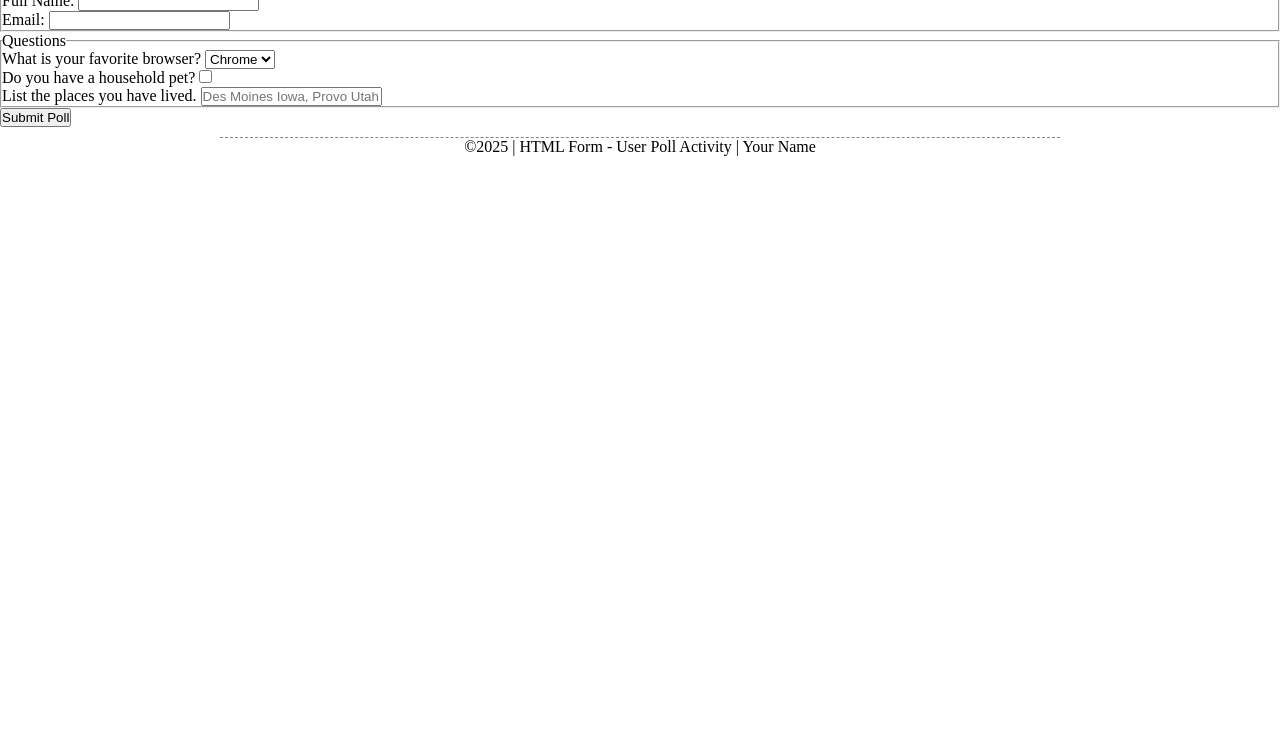
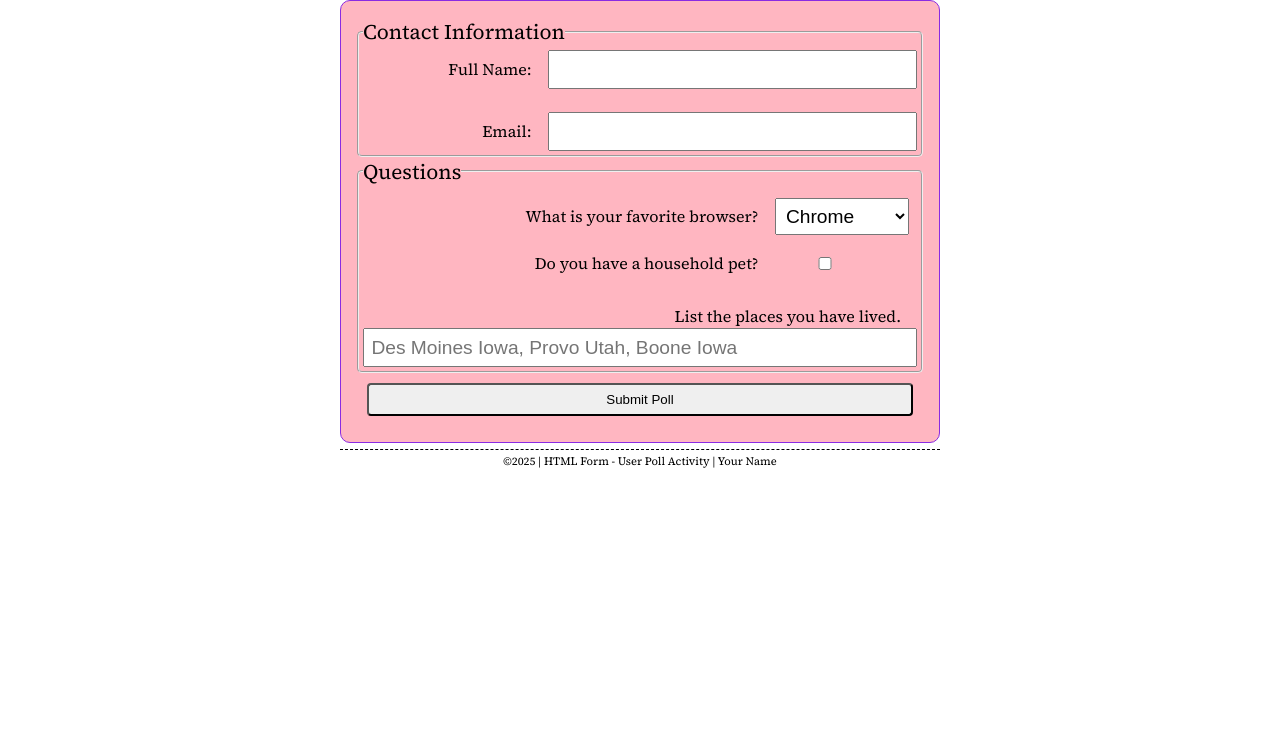
Before and after one commit to TylerPete/wdd130, a plain HTML site: page week05/poll-form.html in a window 1280 px wide. Shown: the part 69-800 px from the top of the page. Drawn offline with Linux system fonts and the light colour scheme; files that its build step writes are made by us from their sources.

Commit message:
commiting user poll again, now with css styling to test it

```diff
--- /dev/null
+++ b/styles/quiz.css
@@ -0,0 +1,49 @@
+:root {
+    --dark-blue: rgb(0, 0, 139);
+    --background-grey: rgb(211, 211, 211);
+}
+
+* {
+    display: block;
+}
+
+body {
+    align-content: center;
+    max-width: 400px;
+}
+
+h1 {
+    color: var(--dark-blue);
+}
+
+form {
+    background-color: var(--background-grey);
+}
+
+fieldset > label {
+    margin-bottom: 6px;
+}
+
+fieldset > input {
+    margin-bottom: 12px;
+    line-height: 25px;
+    width: 100%;
+}
+
+fieldset > select {
+    margin-bottom: 12px;
+    width: 100%;
+}
+
+fieldset {
+    padding: 20px;
+}
+
+button {
+    background-color: var(--dark-blue);
+    color: white;
+    font-weight: bold;
+    width: 100%;
+    height: 50px;
+    border-radius: 10px;
+}
--- a/week05/poll-form.html
+++ b/week05/poll-form.html
@@ -8,7 +8,13 @@
     <meta name="author" content="Tyler Matthew Peterson">
     <title>WDD 130 | HTML Form - User Poll</title>
 
-    <link rel="stylesheet" href="styles/styles.css">
+    <link rel="stylesheet" href="styles/poll-form.css">
+    <link rel="preconnect" href="https://fonts.googleapis.com">
+    <link rel="preconnect" href="https://fonts.gstatic.com" crossorigin>
+    <link
+        href="https://fonts.googleapis.com/css2?family=Pathway+Gothic+One&family=Source+Serif+4:ital,opsz,wght@0,8..60,200..900;1,8..60,200..900&display=swap"
+        rel="stylesheet">
+
 </head>
 
 <body>
@@ -20,11 +26,14 @@
             <fieldset>
                 <legend>Contact Information</legend>
 
+                <div class="form-item column2">
                     <label for="fullname">Full Name:</label>
                     <input type="text" id="fullname" name="fullname"><br>
+                </div>
+                <div class="form-item column2">
                     <label for="useremail">Email:</label>
                     <input type="email" id="useremail" name="useremail">
-
+                </div>
                 <!-- Another method of labeling: "implicit label method:" -->
                 <!--   <label>Email: <input type="email" name="useremail" -->
                 <!--This fits on one line and eliminates need for 'for' and id attributes! -->
@@ -32,14 +41,19 @@
             <fieldset>
                 <legend>Questions</legend>
 
+                <div class="form-item column1">
                     <label for="browser">What is your favorite browser?</label>
                     <select id="browser" name="browser">
                         <option value="chrome">Chrome</option>
                         <option value="firefox">Firefox</option>
                         <option value="edge">Edge</option>
-                </select><br>
+                    </select>
+                </div>
+                <div class="form-item column1">
                     <label for="pet">Do you have a household pet?</label>
                     <input type="checkbox" id="pet" name="pet"><br>
+                </div>
+
                 <label for="feedback">List the places you have lived.</label>
                 <input type="textarea" id="feedback" name="feedback" rows="4"
                     placeholder="Des Moines Iowa, Provo Utah, Boone Iowa">
--- /dev/null
+++ b/week05/styles/poll-form.css
@@ -0,0 +1,101 @@
+:root {
+    --color_name: white;
+}
+
+* {
+    margin: 0;
+    padding: 0;
+    box-sizing: border-box;
+}
+
+header {
+    margin: 0 auto;
+    width: 600px;
+}
+
+h1 {
+    font-family: "Pathway Gothic One", sans-serif;
+    color: blueviolet;
+    margin: 1rem;
+    text-align: center;
+}
+
+body {
+    font-family: "Source Serif 4", serif;
+}
+
+form {
+    width: 600px;
+    margin: 0 auto;
+    padding: 1rem;
+    border: 1px solid blueviolet;
+    border-radius: 10px;
+    background-color: lightpink;
+    display: grid;
+}
+
+fieldset {
+    display: grid;
+    grid-gap: 1px;
+    border-radius: 5px;
+    padding: 4px;
+}
+
+fieldset>legend {
+    font-size: 1.3rem;
+}
+
+label {
+    text-align: right;
+    padding-right: 1rem;
+}
+
+input,
+select,
+textarea {
+    font-size: 1.2rem;
+    padding: 0.4rem;
+}
+
+input[type="checkbox"] {
+    width: 100px;
+    vertical-align: bottom;
+}
+
+button {
+    margin: 10px;
+    padding: 7px;
+    border-radius: 4px;
+}
+
+button:hover {
+    background: #aaffaa;
+}
+
+footer {
+    border-top: 1px black dashed;
+    padding: 3px;
+    margin: 6px auto 0;
+    width: 600px;
+    text-align: center;
+    font-size: 0.7rem;
+}
+
+.form-item {
+    display: grid;
+    align-items: center;
+}
+
+.column1 {
+    grid-template-columns: 3fr 1fr;
+    margin: 0.5rem;
+}
+
+.column2 {
+    grid-template-columns: 1fr 2fr;
+}
+
+/* Haven't figured out: */
+
+/* Styling the checkbox element to be larger than the default size */
+/* (HTML: making the rows property increase the number of rows in textarea */
```
Also changed, not shown: quiz.html (added, +45 -0 lines). Lines whose indentation alone changed are shown as unchanged.
